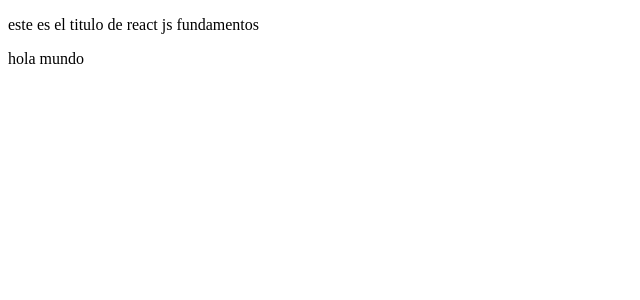
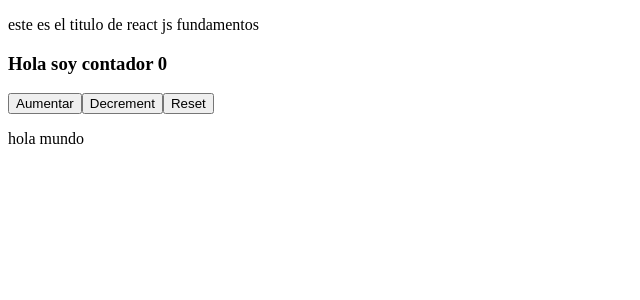
Before and after one commit to AngelloDeveloper/reactAppDev, a React (Create React App) app: page / in a window 1280 px wide. Shown: the top 300 px of the page, without its empty margins (0-640 px from the left). Built offline with nearby package versions, Linux system fonts and the light colour scheme.

Commit message:
contador hook useState y evento onclick

```diff
--- a/src/App.js
+++ b/src/App.js
@@ -1,11 +1,13 @@
 
 //componentes
 import Title from './components/sidebar';
+import Contador from './components/Contador';
 
 function App() {
   return (
     <>
       <Title />
+      <Contador />
       <p>hola mundo</p>
     </>
   );
--- /dev/null
+++ b/src/components/Contador.jsx
@@ -0,0 +1,29 @@
+import React, {useState} from 'react'
+
+const Contador = () => {
+
+    const [stateNumero, setNumero] = useState(0);
+
+    const handleIncrement = () => {
+        setNumero(stateNumero + 1);
+    }
+
+    const handleDecrement = () => {
+        setNumero(stateNumero - 1);
+    }
+
+    const handleResetState = () => {
+        setNumero(stateNumero * 0);
+    }
+
+    return (
+        <>
+            <h3>Hola soy contador {stateNumero}</h3>
+            <button onClick={handleIncrement}>Aumentar</button>
+            <button onClick={handleDecrement}>Decrement</button>
+            <button onClick={handleResetState}>Reset</button>
+        </>
+    );
+}
+
+export default Contador;
--- a/src/components/sidebar.jsx
+++ b/src/components/sidebar.jsx
@@ -1,4 +1,5 @@
-import React from 'react';
+import React from 'react'
+
 
 function Title() {
     return(
```
